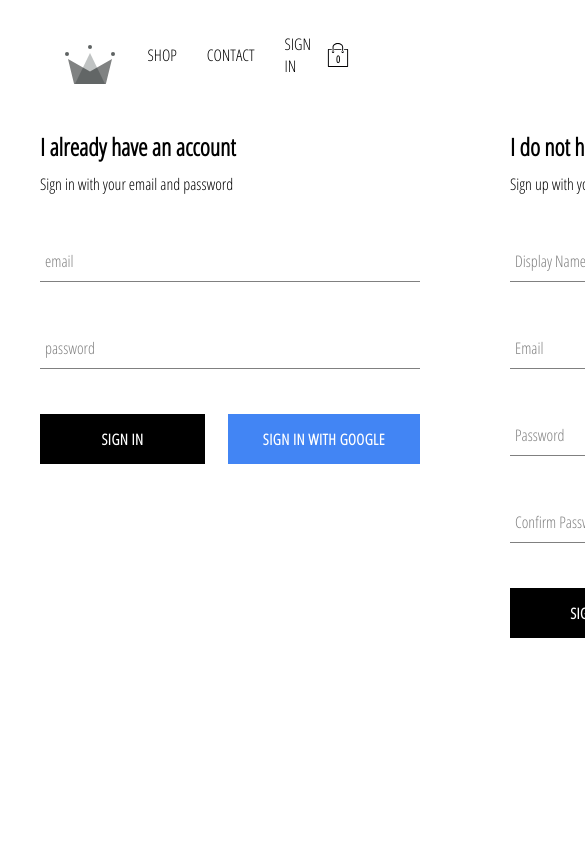
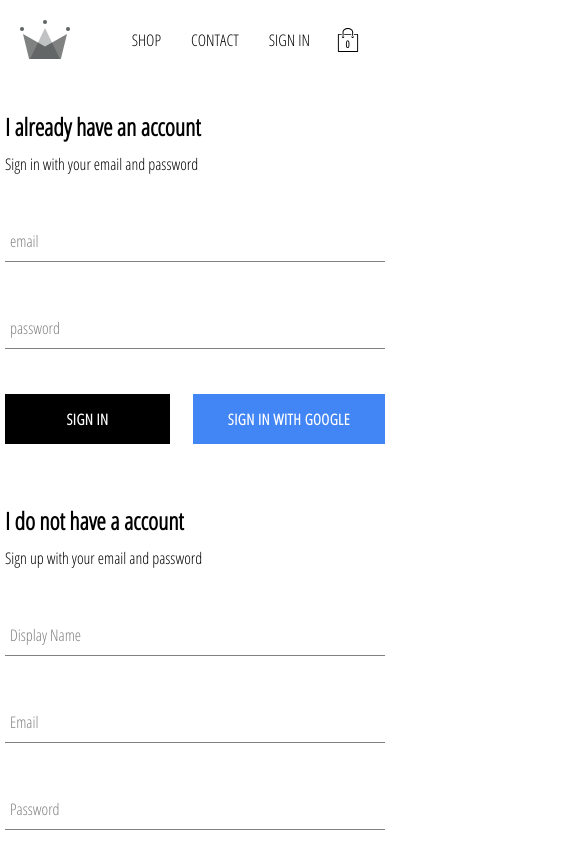
Before and after one commit to Neha-081/advance_react-ecom-project, a React (Create React App) app: page /signin in a window 390 px wide. Shown: the top 844 px of the page, 585 px wide, since content can reach past the window. Built offline with nearby package versions, Linux system fonts and the light colour scheme; no server answers.

Commit message:
responsive

```diff
--- a/src/App.css
+++ /dev/null
@@ -1,13 +0,0 @@
-body {
-    font-family: 'Open Sans Condensed';
-    padding: 20px 40px;
-  }
-
-  a {
-    text-decoration: none;
-    color: black;
-  }
-
-  * {
-    box-sizing: border-box;
-  }
--- a/src/App.js
+++ b/src/App.js
@@ -1,6 +1,5 @@
 import React,{useEffect} from 'react';
 import {  Switch, Route,Redirect } from 'react-router-dom';
-import './App.css';
 import ShopPage from './pages/shop/shop.component';
 import Header from './components/header/header.component';
 import HomePage from './pages/homepage/homepage.component';
@@ -9,7 +8,7 @@ import CheckoutPage from './pages/checkout/checkout.component';
 import {selectCurrentUser} from './redux/user/user.selectors'
 import { checkUserSession } from './redux/user/user.actions';
 import { useSelector,useDispatch } from 'react-redux';        //replace higher order component-connect nd replace mapstatetoprops,mapdispatchtoprops
-
+import { GlobalStyle } from './global.styles';
 //useDispatch or dispatch-take the action object that we want to dispatch or redux store.And it just dispatches it programmatically.
 
 const App=()=> {
@@ -25,6 +24,7 @@ const dispatch=useDispatch()
 
     return (
       <div>
+        <GlobalStyle/>
     {/* header will be always present and rendered */}
         <Header  />
         <Switch>
--- a/src/components/collection-item/collection-item.styles.jsx
+++ b/src/components/collection-item/collection-item.styles.jsx
@@ -8,6 +8,8 @@ export const CollectionItemContainer = styled.div`
   height: 350px;
   align-items: center;
   position: relative;
+
+
   &:hover {
     .image {
       opacity: 0.8;
@@ -17,6 +19,20 @@ export const CollectionItemContainer = styled.div`
       display: flex;
     }
   }
+
+  @media screen and (max-width:800px){
+        width:40vw;
+
+        &:hover {
+    .image {
+      opacity: unset;
+    }
+    button {
+      opacity: unset;
+    }
+  }
+
+    }
 `;
 
 export const AddButton = styled(CustomButton)`
@@ -25,6 +41,13 @@ export const AddButton = styled(CustomButton)`
   position: absolute;
   top: 255px;
   display: none;
+
+  @media screen and (max-width:800px){
+        display:block;
+        opacity:0.9;
+        min-width:unset;
+        padding:0 10px;
+  }
 `;
 
 export const BackgroundImage = styled.div`
--- a/src/components/header/header.component.jsx
+++ b/src/components/header/header.component.jsx
@@ -3,7 +3,7 @@ import {ReactComponent as Logo} from '../../assets/crown.svg'
 import CartDropdown from '../cart-dropdown/cart-dropdown.component';
 import { selectCartHidden } from '../../redux/cart/cart.selectors';
 import { selectCurrentUser } from '../../redux/user/user.selectors';
-import { HeaderContainer,LogoConatiner,OptionContainer,OptionLink } from './header.styles';
+import { HeaderContainer,LogoContainer,OptionContainer,OptionLink } from './header.styles';
 import { signOutStart } from '../../redux/user/user.actions';
 import { useSelector,useDispatch } from 'react-redux';
 
@@ -16,9 +16,9 @@ const Header=()=>{
 
   return(
     <HeaderContainer>
-  <LogoConatiner to='/' >
+  <LogoContainer to='/' >
   <Logo className='logo'/>
-  </LogoConatiner>
+  </LogoContainer>
   <OptionContainer>
       <OptionLink  to='/shop'>
           SHOP
--- a/src/components/header/header.styles.jsx
+++ b/src/components/header/header.styles.jsx
@@ -1,7 +1,5 @@
-import styled from "styled-components";
-import { Link } from "react-router-dom";
-
-
+import styled from 'styled-components';
+import { Link } from 'react-router-dom';
 
 export const HeaderContainer = styled.div`
   height: 70px;
@@ -9,23 +7,35 @@ export const HeaderContainer = styled.div`
   display: flex;
   justify-content: space-between;
   margin-bottom: 25px;
+  @media screen and (max-width: 800px) {
+    height: 60px;
+    padding: 10px;
+    margin-bottom: 20px;
+  }
 `;
-export const LogoConatiner = styled(Link)`
+
+export const LogoContainer = styled(Link)`
   height: 100%;
   width: 70px;
   padding: 25px;
+  @media screen and (max-width: 800px) {
+    width: 50px;
+    padding: 0;
+  }
 `;
 
-export const OptionContainer=styled.div`
+export const OptionContainer = styled.div`
   width: 50%;
   height: 100%;
   display: flex;
   align-items: center;
   justify-content: flex-end;
+  @media screen and (max-width: 800px) {
+    width: 80%;
+  }
+`;
 
-`
-
-export const OptionLink=styled(Link)`
+export const OptionLink = styled(Link)`
   padding: 10px 15px;
   cursor: pointer;
-`
+`;
--- a/src/components/menu-item/menu-item.styles.jsx
+++ b/src/components/menu-item/menu-item.styles.jsx
@@ -3,6 +3,7 @@ import styled from 'styled-components';
 export const MenuItemContainer = styled.div`
 	height: ${({ size }) => (size ? '380px' : '240px')};
 	min-width: 30%;
+  background-color:black;
 	overflow: hidden;
 	flex: 1 1 auto;
 	display: flex;
@@ -27,6 +28,9 @@ export const MenuItemContainer = styled.div`
   &:last-child {
     margin-left: 7.5px;
   }
+  @media screen and (max-width: 800px) {
+    height: 200px;
+  }
 `;
 
 export const BackgroundImageContainer = styled.div`
@@ -48,6 +52,10 @@ export const ContentContainer = styled.div`
   background-color: white;
   opacity: 0.7;
   position: absolute;
+
+  @media screen and (max-width: 800px) {
+    width:20%
+  }
 `;
 
 export const ContentTitle = styled.span`
--- a/src/components/preview-collection/collection-preview.styles.jsx
+++ b/src/components/preview-collection/collection-preview.styles.jsx
@@ -4,6 +4,9 @@ export const CollectionPreviewContainer = styled.div`
   display: flex;
   flex-direction: column;
   margin-bottom: 30px;
+  @media screen and (max-width: 800px) {
+    align-items: center;
+  }
 `;
 
 export const TitleContainer = styled.h1`
@@ -18,4 +21,9 @@ export const TitleContainer = styled.h1`
 export const PreviewContainer = styled.div`
   display: flex;
   justify-content: space-between;
+  @media screen and (max-width: 800px) {
+    display: grid;
+    grid-template-columns: 1fr 1fr;
+    grid-gap: 15px;
+  }
 `;
--- /dev/null
+++ b/src/global.styles.js
@@ -0,0 +1,21 @@
+import {createGlobalStyle} from 'styled-components'
+
+export const GlobalStyle=createGlobalStyle`
+body {
+    font-family: 'Open Sans Condensed';
+    padding: 20px 40px;
+
+    @media screen and (max-width:800px){
+        padding: 10px;
+    }
+  }
+
+  a {
+    text-decoration: none;
+    color: black;
+  }
+
+  * {
+    box-sizing: border-box;
+  }
+`
--- a/src/pages/checkout/checkout.styles.jsx
+++ b/src/pages/checkout/checkout.styles.jsx
@@ -10,6 +10,9 @@ export const CheckoutPageContainer = styled.div`
   button {
     margin-left: auto;
     margin-top: 50px;
+  }
+  @media screen and (max-width: 800px) {
+    width: 90%;
   }
 `;
 
@@ -27,6 +30,12 @@ export const HeaderBlockContainer = styled.div`
   &:last-child {
     width: 8%;
   }
+  @media screen and (max-width: 800px) {
+    width: 22%;
+    &:last-child {
+      width: 12%;
+    }
+  }
 `;
 
 export const TotalContainer = styled.div`
--- a/src/pages/sign-in-and-sign-up/sign-in-and-sign-up.jsx
+++ b/src/pages/sign-in-and-sign-up/sign-in-and-sign-up.jsx
@@ -5,4 +5,12 @@ export const SignInAndSignUpContainer = styled.div`
   display: flex;
   justify-content: space-between;
   margin: 30px auto;
+  @media screen and (max-width: 800px) {
+    flex-direction: column;
+    width: unset;
+    align-items: center;
+    > *:first-child {
+      margin-bottom: 50px;
+    }
+  }
 `;
```
Lines whose indentation alone changed are shown as unchanged.
